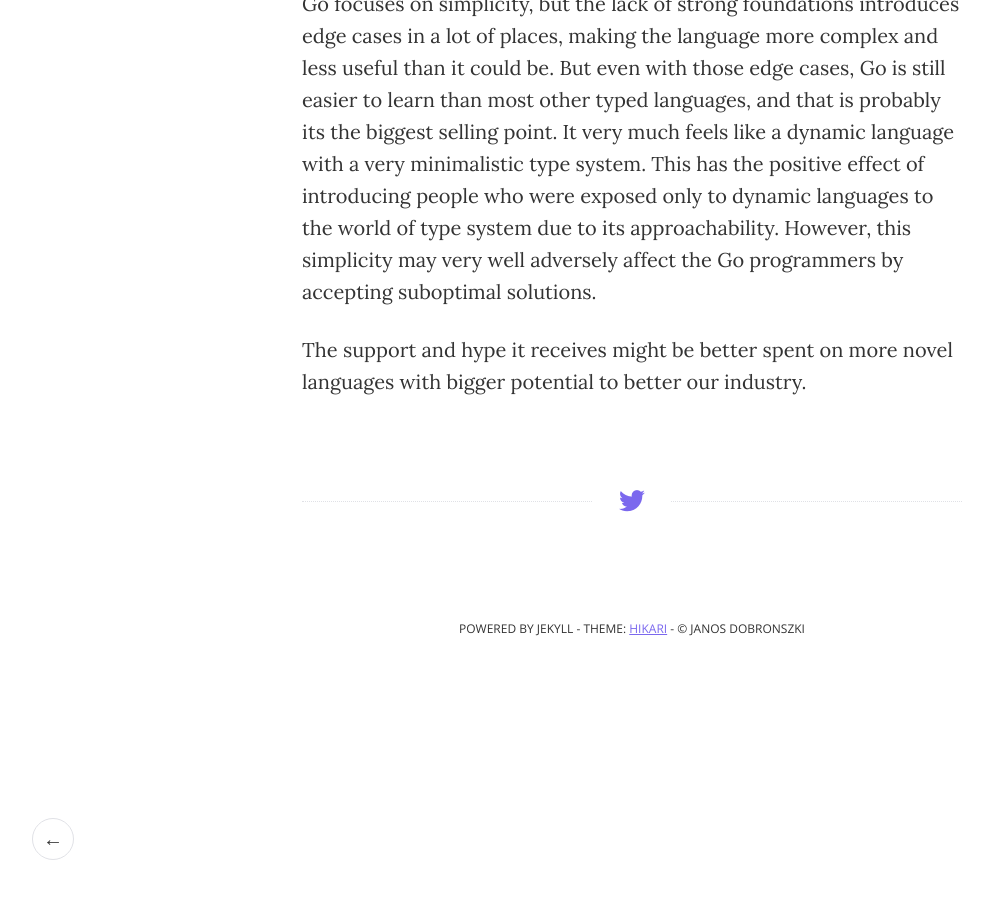
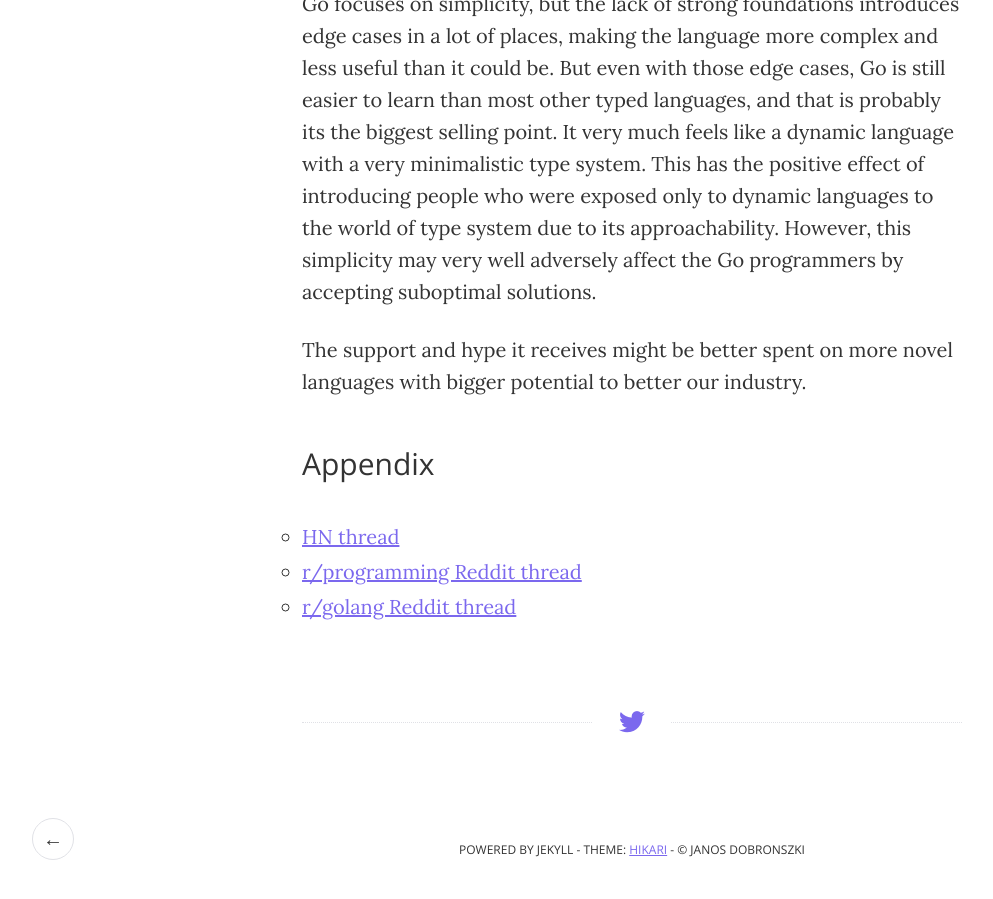
Before and after one commit to awkwordplay/awkwordplay.github.io, a Jekyll site: the page built from _posts/2014-12-01-everyday-hassles-in-go.markdown, in a window 1280 px wide and 900 px high, scrolled down 21155 px. Shown: the whole window, without its empty margins (8-1001 px from the left). Built offline with Jekyll 4.4.1, drawn with Linux system fonts in a browser that asks for light colours; before the commit the page ends 21834 px from its top, so only the background shows below that.

Commit message:
Appendix

```diff
--- a/_posts/2014-12-01-everyday-hassles-in-go.markdown
+++ b/_posts/2014-12-01-everyday-hassles-in-go.markdown
@@ -562,3 +562,9 @@ Unfortunately, in Go, M and map[string]interface{} become completely separate ty
 Go focuses on simplicity, but the lack of strong foundations introduces edge cases in a lot of places, making the language more complex and less useful than it could be. But even with those edge cases, Go is still easier to learn than most other typed languages, and that is probably its the biggest selling point. It very much feels like a dynamic language with a very minimalistic type system. This has the positive effect of introducing people who were exposed only to dynamic languages to the world of type system due to its approachability. However, this simplicity may very well adversely affect the Go programmers by accepting suboptimal solutions.
 
 The support and hype it receives might be better spent on more novel languages with bigger potential to better our industry.
+
+### Appendix
+
+- <a href="https://news.ycombinator.com/item?id=8814202">HN thread</a>
+- <a href="http://www.reddit.com/r/programming/comments/2qtgwm/everyday_hassles_in_go_xpost_from_rgolang/">r/programming Reddit thread</a>
+- <a href="http://www.reddit.com/r/golang/comments/2qtaf2/everyday_hassles_in_go/">r/golang Reddit thread</a>
```
